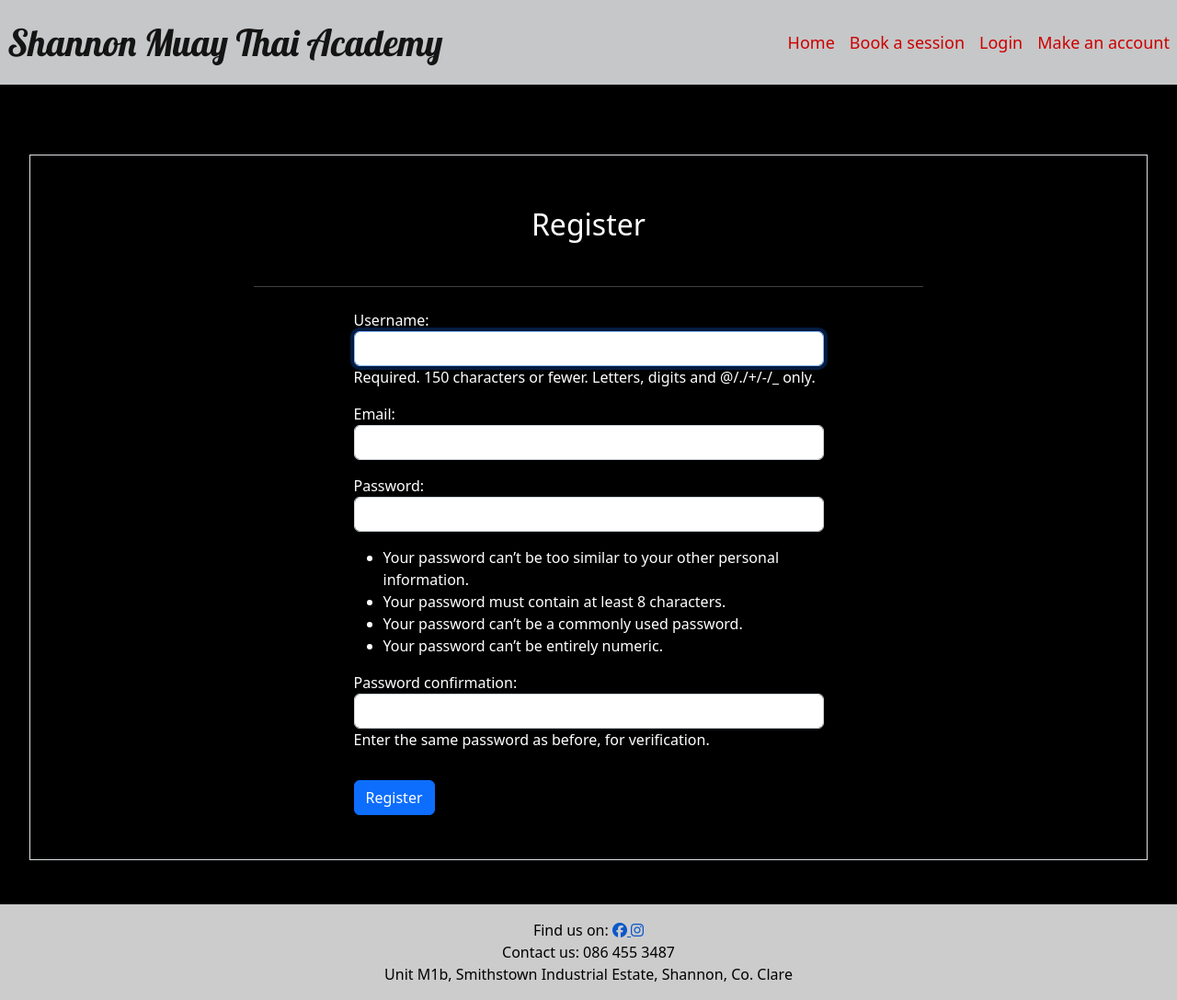
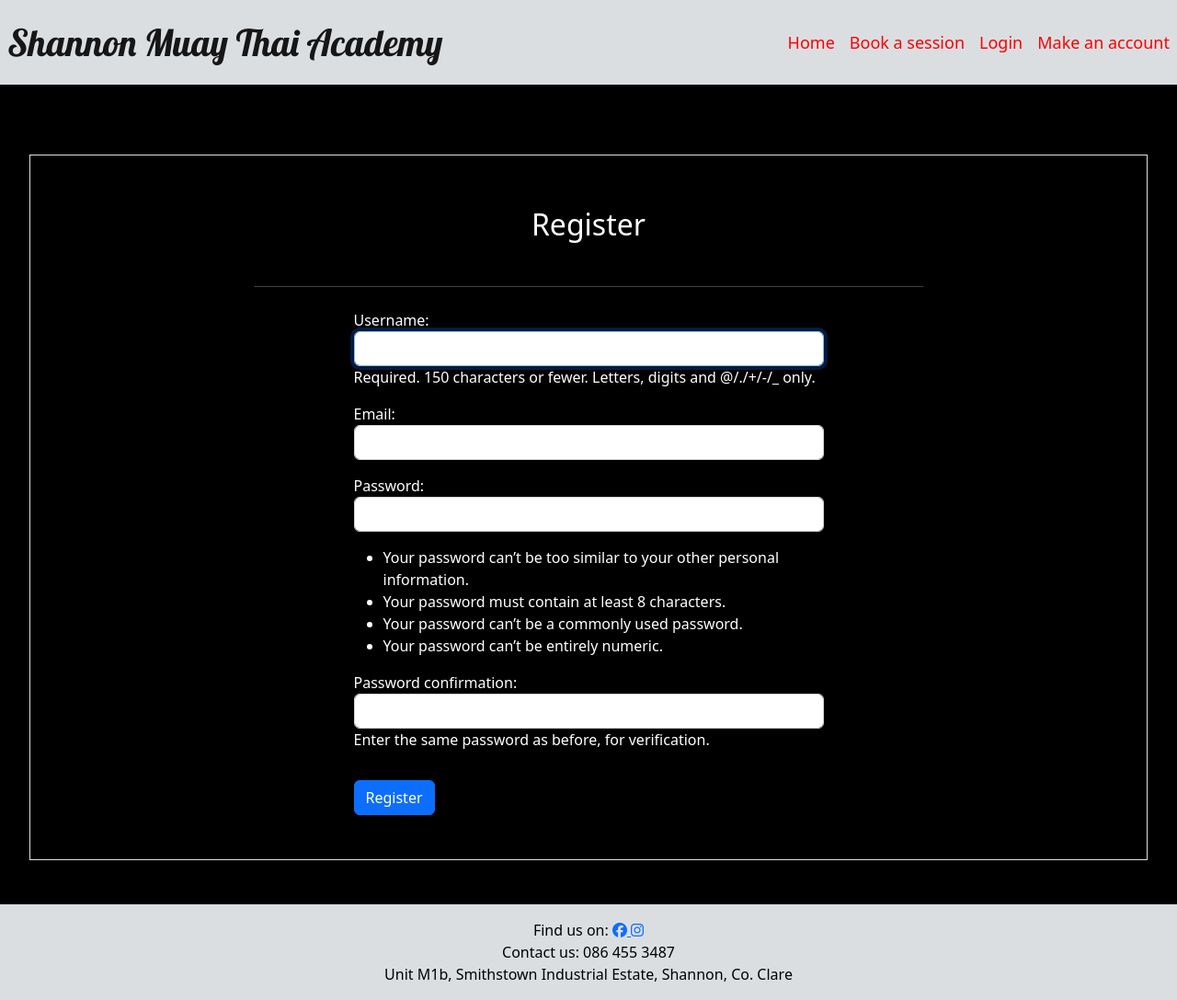
Before and after one commit to Gallie83/PP4-Django, a Django app: page /members/register_user in a window 1280 px wide. Shown: the whole page at 92% size. Run offline with Django 3.2, Linux system fonts and the light colour scheme; some libraries are stand-ins or nearby versions.

Commit message:
Navbar opacity changes on scroll

```diff
--- a/PP4-Django/static/css/style.css
+++ b/PP4-Django/static/css/style.css
@@ -19,11 +19,21 @@ body {
 
 .navbar {
     width: 100%;
+    background-color: rgb(219, 222, 225);
+}
+
+
+.opacity {
     opacity: .8;
 }
 
+.opacity-filled {
+    transition: opacity 2s;
+    opacity: 1;
+}
+
 .nav-link {
-    color: red;
+    color: rgb(255, 0, 0);
     font-size: large;
 }
 
@@ -92,14 +102,12 @@ hr {
 footer {
     clear: both;
     z-index: 1;
-    background-color: white;
+    background-color: rgb(219, 222, 225);
     width: 100%;
     text-align: center;
     color: black;
     padding: 1em;
     margin-top: 1em;
-    opacity: .8;
     bottom: 0;
     position: relative;
-
 }
--- a/PP4-Django/templates/base.html
+++ b/PP4-Django/templates/base.html
@@ -59,6 +59,18 @@
         integrity="sha384-kenU1KFdBIe4zVF0s0G1M5b4hcpxyD9F7jL+jjXkk+Q2h455rYXK/7HAuoJl+0I4"
         crossorigin="anonymous"></script>
 
+    <script src="https://ajax.googleapis.com/ajax/libs/jquery/3.6.1/jquery.min.js"></script>
+
+    <script>
+        $(window).scroll(function () {
+            if ($(this).scrollTop() > 100) {
+                $('#nav-scroll').addClass('opacity-filled').removeClass('opacity');
+            } else {
+                $('#nav-scroll').removeClass('opacity').addClass('opacity');
+            }
+        });
+    </script>
+
 </body>
 
 </html>
--- a/PP4-Django/templates/navbar.html
+++ b/PP4-Django/templates/navbar.html
@@ -1,5 +1,5 @@
 <div class="nav">
-    <nav class="navbar navbar-expand-lg bg-light fixed-top mb-5">
+    <nav id="nav-scroll" class="navbar navbar-expand-lg fixed-top mb-5  opacity">
         <a class="navbar-brand" id="logo-title" href="{% url 'home' %}">
             Shannon Muay Thai Academy
         </a>
```
